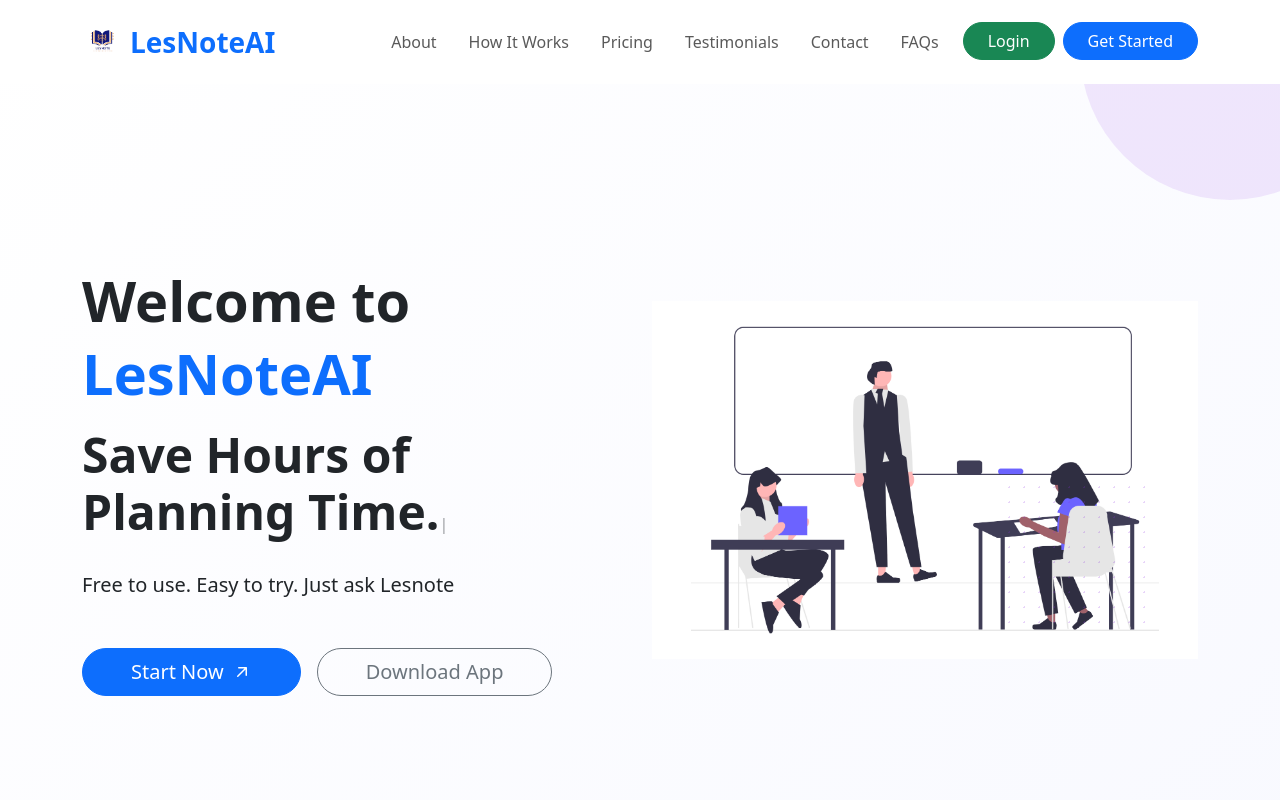
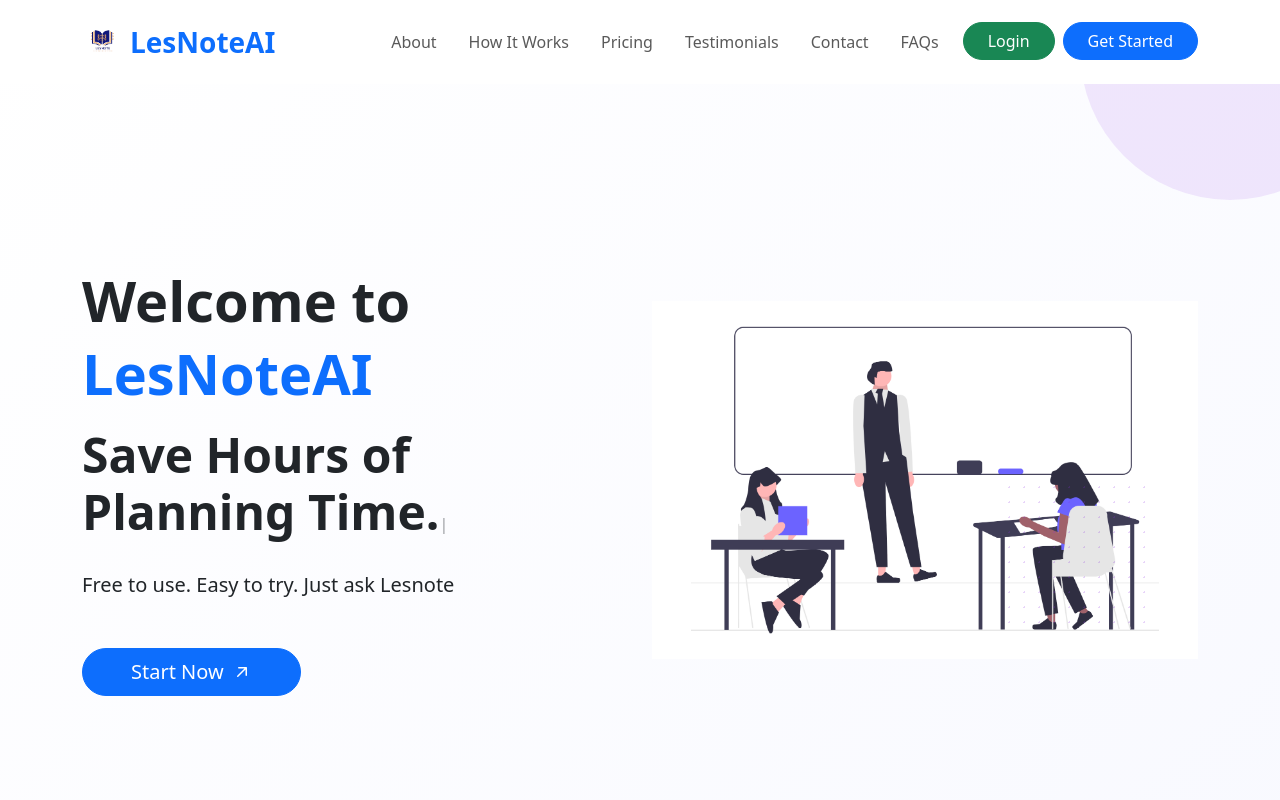
Before and after one commit to PaulSalako/lesnoteAi, a React (Vite) app: page / in a window 1280 px wide. Shown: the top 800 px of the page. Built offline with nearby package versions, Linux system fonts and the light colour scheme.

Commit message:
Download button removed

```diff
--- a/src/components/Hero.jsx
+++ b/src/components/Hero.jsx
@@ -50,9 +50,9 @@ function Hero() {
                   <path d="M5.22 14.78a.75.75 0 0 0 1.06 0l7.22-7.22v5.69a.75.75 0 0 0 1.5 0v-7.5a.75.75 0 0 0-.75-.75h-7.5a.75.75 0 0 0 0 1.5h5.69l-7.22 7.22a.75.75 0 0 0 0 1.06Z"/>
                 </svg>
               </a>
-              <button className="btn btn-outline-secondary btn-lg rounded-pill px-5">
+              {/* <button className="btn btn-outline-secondary btn-lg rounded-pill px-5">
                 Download App
-              </button>
+              </button> */}
             </div>
           </div>
 
```
